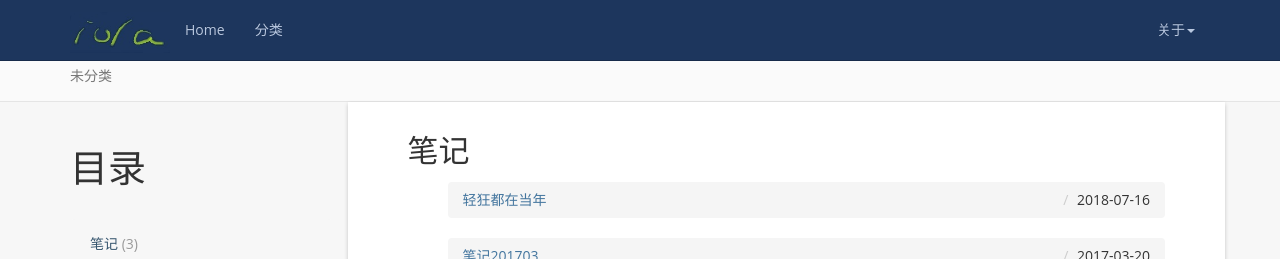
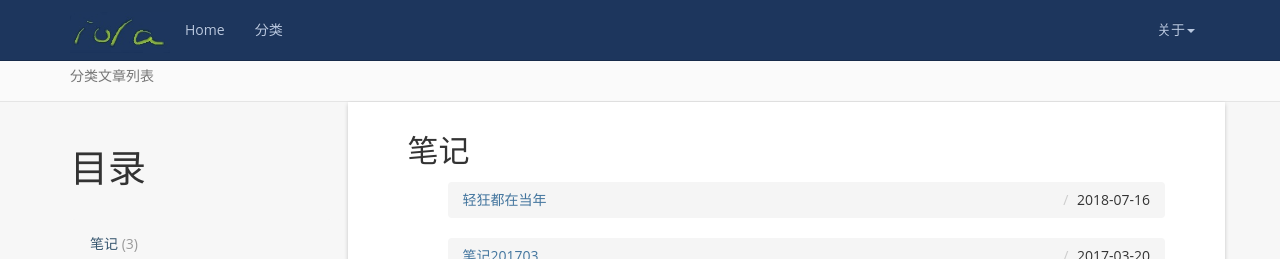
Before and after one commit to iola1999/iola1999.github.io, a Jekyll site: the page built from categories/index.html, in a window 1280 px wide and 993 px high. Shown: the top 259 px of the window. Built offline with Jekyll 4.4.1, drawn with Linux system fonts in a browser that asks for light colours; nearby versions of some CDN libraries.

Commit message:
原来注释掉的也会渲染。。。

```diff
--- a/_includes/banner.html
+++ b/_includes/banner.html
@@ -2,12 +2,12 @@
 <div class="banner">
   <div class="container">
   	{% if page.categories != null %}
-    	<a href="{{ '/categories/' | prepend: site.baseurl }}#{{page.categories}}-ref">{{page.categories}}</a>
+    	分类：<a href="{{ '/categories/' | prepend: site.baseurl }}#{{page.categories}}-ref">{{page.categories}}</a>
 		<!-- /
     	<a href="{{ '/tag/' | prepend: site.baseurl }}#{{page.tag}}-ref">{{page.tag}}</a> 不要标签了。这是假的标签 hehe -->
     {% else %}
 		<!-- {{ site.banner }} -->
-    	未分类
+    	分类文章列表
     {% endif %}
   </div>
 </div>
--- a/_includes/head.html
+++ b/_includes/head.html
@@ -2,7 +2,6 @@
 	<meta charset="utf-8">
 	<meta http-equiv="X-UA-Compatible" content="IE=edge">
 	<meta name="viewport" content="width=device-width, initial-scale=1.0">
-	<!--title>{{ page.title | append: ' - ' |append: site.name }}</title-->
 
 	{% if page.title %}
 		<title>{{ page.title | append: ' - ' |append: site.name }}</title>
--- a/_includes/header.html
+++ b/_includes/header.html
@@ -29,8 +29,7 @@
           <a href="#" class="dropdown-toggle" data-toggle="dropdown">关于<b class="caret"></b></a>
           <ul class="dropdown-menu">
             <li><a rel="nofollow" target="_blank" href="{{site.github}}">Github</a></li>
-           <!-- <li><a rel="nofollow" target="_blank" href="{{site.resume_site}}">简历[待完成]</a></li>
-
+           <!-- <li><a rel="nofollow" target="_blank" href="{{site.resume_site}}">简历</a></li>
             <li><a rel="nofollow" href="{{ '/books' | prepend: site.baseurl }}">书单</a></li>
             <li><a rel="nofollow" href="{{ '/reference' | prepend: site.baseurl }}">推荐链接</a></li>
             <li class="divider"></li>
```
